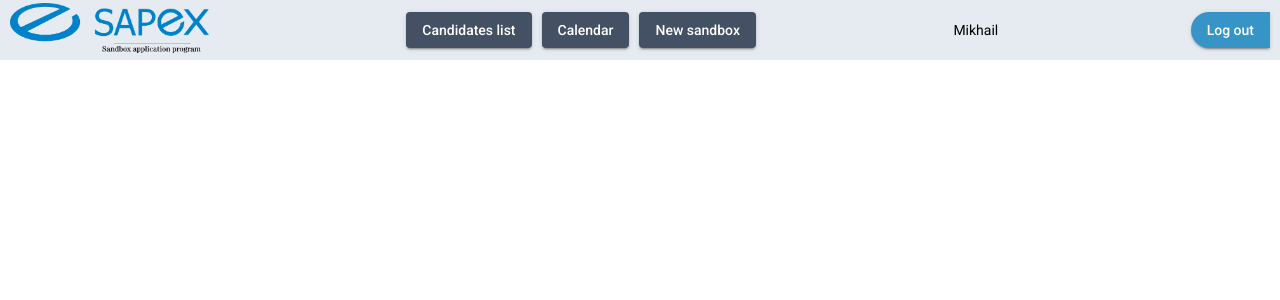
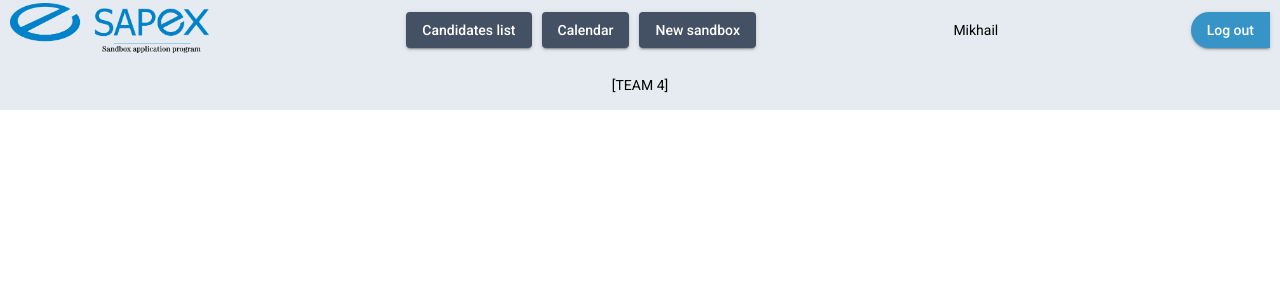
Before and after one commit to vstrabko/exadelSandboxFE, an Angular app: page / in a window 1280 px wide. Shown: the top 300 px of the page. Built offline with nearby package versions, Linux system fonts and the light colour scheme.

Commit message:
[42]-create-footer-component

```diff
--- a/src/app/app.component.html
+++ b/src/app/app.component.html
@@ -1 +1,2 @@
 <app-header></app-header>
+<app-footer></app-footer>
--- /dev/null
+++ b/src/app/components/footer/footer.component.html
@@ -0,0 +1,3 @@
+<footer>
+  <div class="wrapper-footer">[TEAM 4]</div>
+</footer>
--- /dev/null
+++ b/src/app/components/footer/footer.component.scss
@@ -0,0 +1,7 @@
+.wrapper-footer {
+  height: 50px;
+  background: #e5ebf0;
+  display: flex;
+  justify-content: center;
+  align-items: center;
+}
--- a/src/app/components/header/header.component.ts
+++ b/src/app/components/header/header.component.ts
@@ -6,7 +6,8 @@ import { Component } from '@angular/core';
   styleUrls: ['./header.component.scss'],
 })
 export class HeaderComponent {
-  private roles = { // till not back-end
+  private roles = {
+    // till not back-end
     nobody: '',
     admin: 'admin',
     manager: 'manager',
```
Also changed, not shown: src/app/app.module.ts (+3 -4 lines), src/app/components/footer/footer.component.ts (added, +11 -0 lines), src/app/components/header/header.module.ts (+3 -9 lines).
